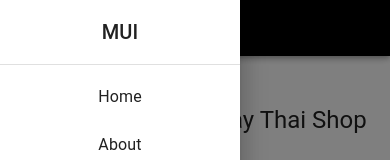
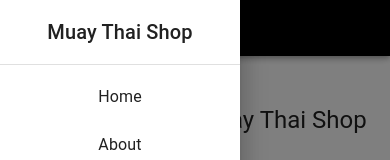
Before and after one commit to tommaenhout/e-commerce, a React (Vite) app: page / in a window 390 px wide. Both pictures are taken after a click on the button "open drawer". Shown: the top 160 px of the page. Built offline with nearby package versions, Linux system fonts and the light colour scheme.

Commit message:
cart in mobile menu

```diff
--- a/src/components/NavBar/index.jsx
+++ b/src/components/NavBar/index.jsx
@@ -29,7 +29,7 @@
   const drawer = (
     <Box onClick={handleDrawerToggle} sx={{ textAlign: 'center' }}>
       <Typography variant="h6" sx={{ my: 2 }}>
-        MUI
+      Muay Thai Shop
       </Typography>
       <Divider />
       <List>
```
